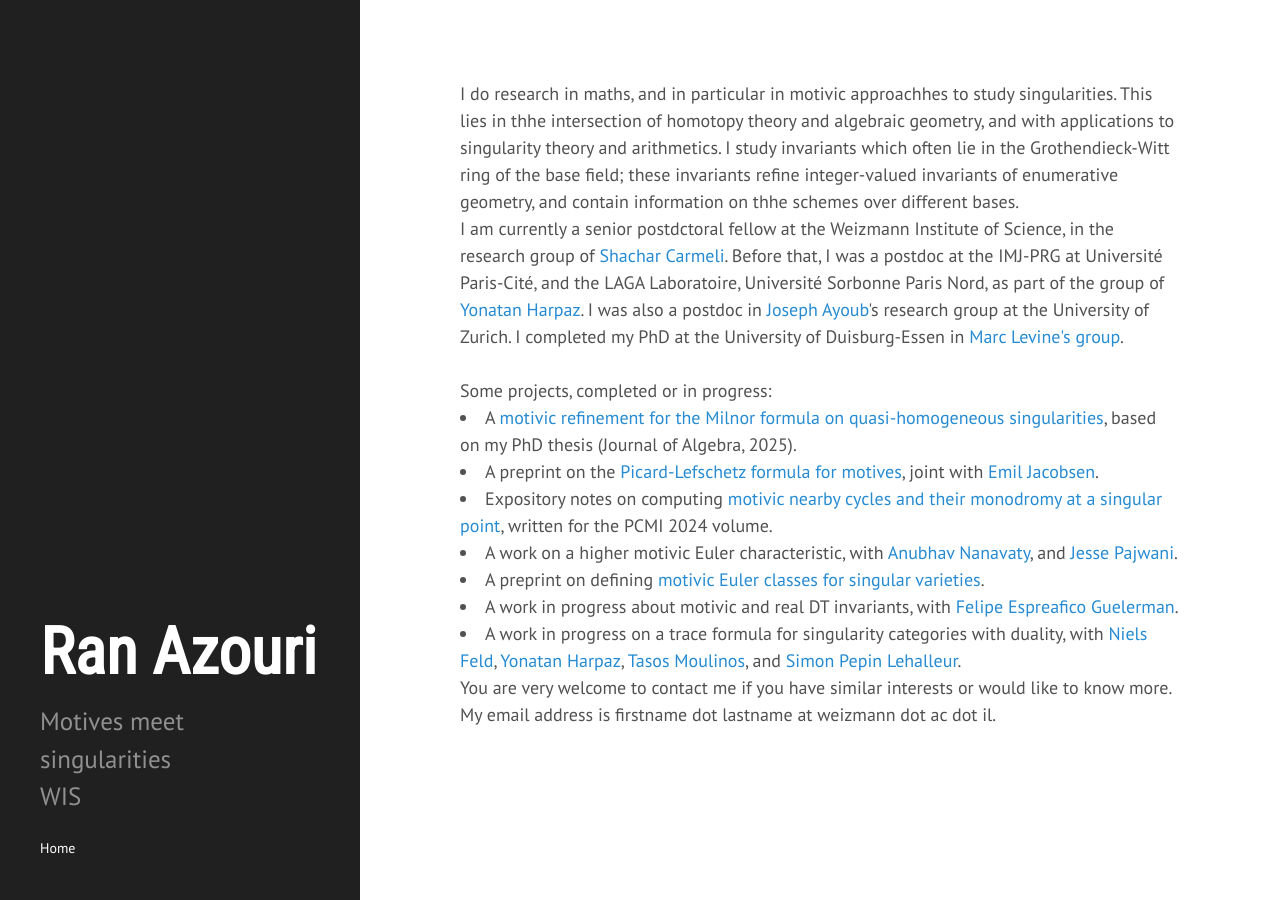
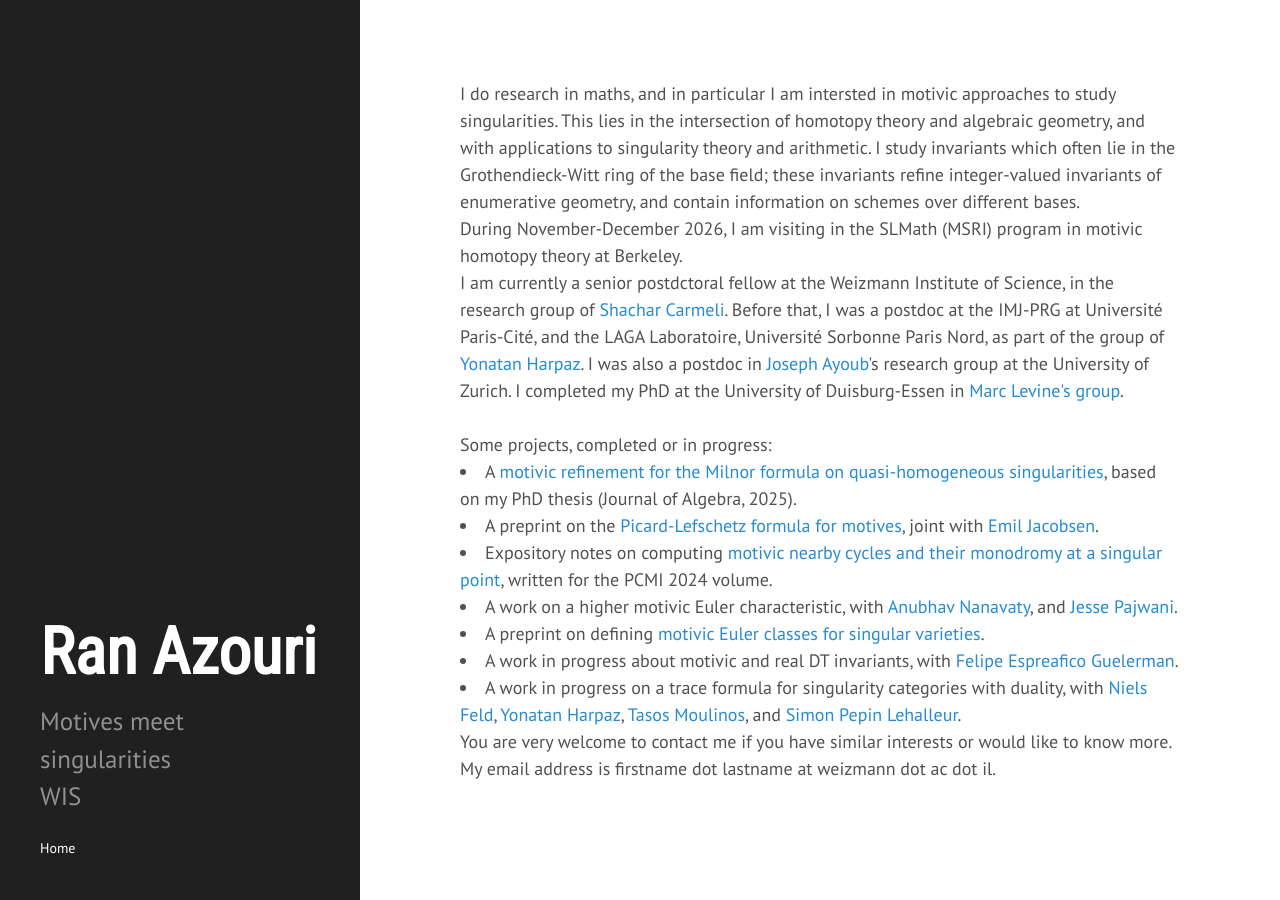
Before and after one commit to ransass/ransass.github.io, a Jekyll site: the page built from index.html, in a window 1280 px wide. Built offline with Jekyll 4.4.1, drawn with Linux system fonts in a browser that asks for light colours; some web fonts are replaced; the list of posts is cut into pages by our own code.

Commit message:
Update index.html

```diff
--- a/index.html
+++ b/index.html
@@ -2,8 +2,10 @@
 layout: default
 title: Home
 ---
-I do research in maths, and in particular in motivic approachhes to study singularities. This lies in thhe intersection of homotopy theory and algebraic geometry, and with applications to singularity theory and arithmetics.
-I study invariants which often lie in the Grothendieck-Witt ring of the base field; these invariants refine integer-valued invariants of enumerative geometry, and contain information on thhe schemes over different bases.
+I do research in maths, and in particular I am intersted in motivic approaches to study singularities. This lies in the intersection of homotopy theory and algebraic geometry, and with applications to singularity theory and arithmetic.
+I study invariants which often lie in the Grothendieck-Witt ring of the base field; these invariants refine integer-valued invariants of enumerative geometry, and contain information on schemes over different bases.
+<br/>
+During November-December 2026, I am visiting in the SLMath (MSRI) program in motivic homotopy theory at Berkeley.
 <br/>
 I am currently a senior postdctoral fellow at the Weizmann Institute of Science, in the research group of <a href=https://sites.google.com/view/shachar-carmeli/home>Shachar Carmeli</a>.
 Before that, I was a postdoc at the IMJ-PRG at Université Paris-Cité, and the LAGA Laboratoire, Université Sorbonne Paris Nord, as part of the group of <a href=https://www.math.univ-paris13.fr/~harpaz/>Yonatan Harpaz</a>.
```
